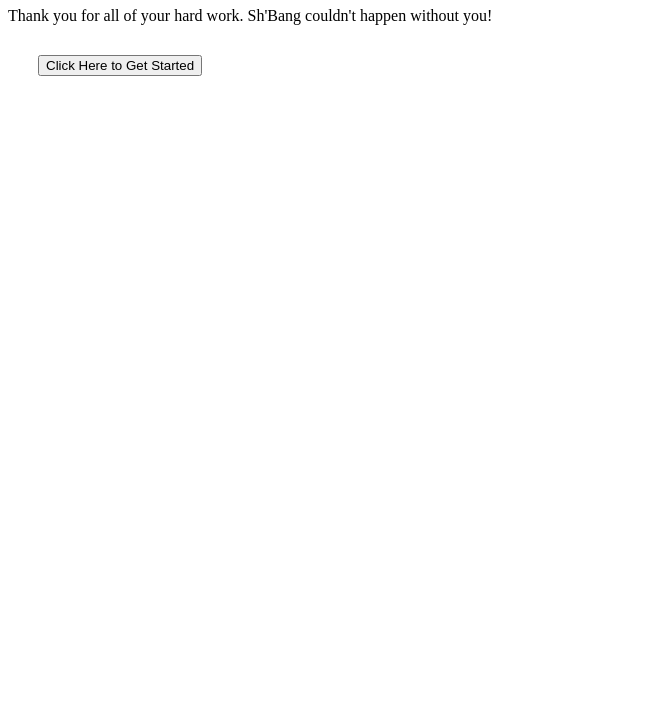
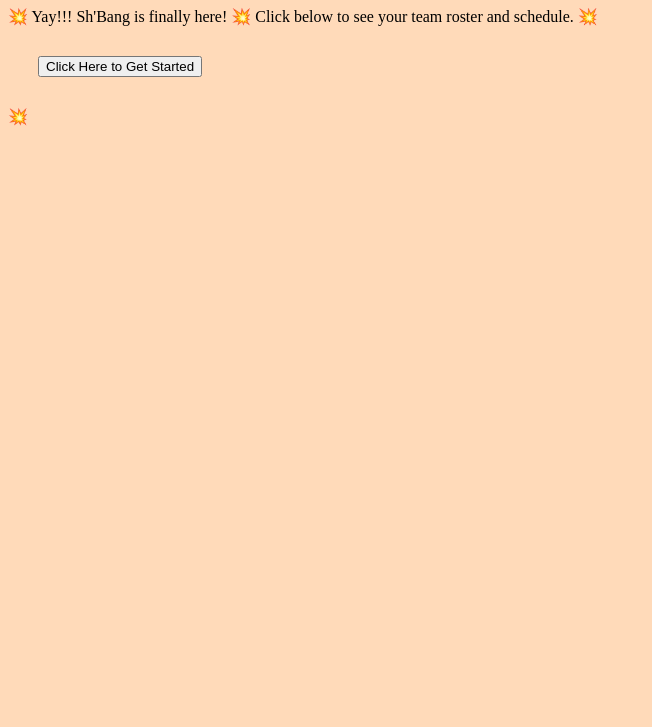
Before and after one commit to jmartin432/shbang-buckstop-app, a plain HTML site: page index.html in a window 1280 px wide. Shown: the part 73-800 px from the top of the page, without its empty margins (0-652 px from the left). Drawn offline with Linux system fonts and the light colour scheme.

Commit message:
background color

```diff
--- a/css/index.css
+++ b/css/index.css
@@ -1,5 +1,5 @@
 body {
-
+    background-color: peachpuff;
 }
 
 #team-select-div, #name-select-div{
--- a/index.html
+++ b/index.html
@@ -14,7 +14,7 @@
 <!--test-->
     <header class="site-header">
         <h1 class="title">Sh'Bang Buckstops</h1>
-        <p>Thank you for all of your hard work. Sh'Bang couldn't happen without you!</p>
+        <p>💥 Yay!!! Sh'Bang is finally here! 💥 Click below to see your team roster and schedule. 💥</p>
     </header>
     <nav class="site-nav">
         <button type="button" id="start-button" onclick="refreshAll()">Click Here to Get Started</button>
@@ -26,7 +26,7 @@
             </select>
         </div>
         <div id="team-info-div">
-            <div id="buckstop-info-div">
+            <div id="buckstop-info-div">💥
                 <ul id="buckstop-list">
 
                 </ul>
--- a/js/index.js
+++ b/js/index.js
@@ -1,6 +1,6 @@
 async function callLambda(type, options) {
     console.log('calling lambda', type, options)
-    const url = 'https://fntikl9sah.execute-api.us-east-1.amazonaws.com/prod/{proxy+}';
+    const url = 'https://vpwpr9xkud.execute-api.us-east-1.amazonaws.com/prod/{proxy+}';
     const fetchLambda = await fetch(url, {
         method: 'POST',
         body: JSON.stringify({
```
